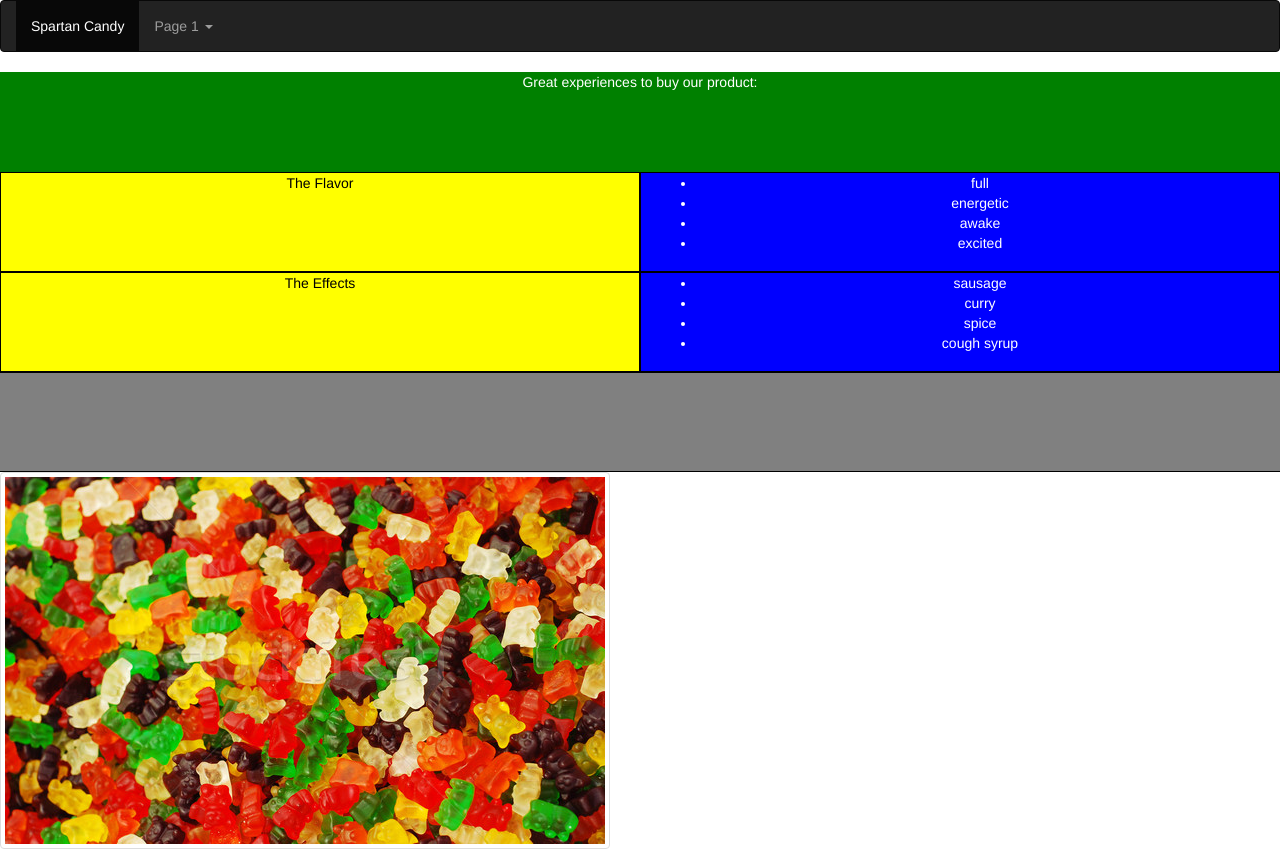
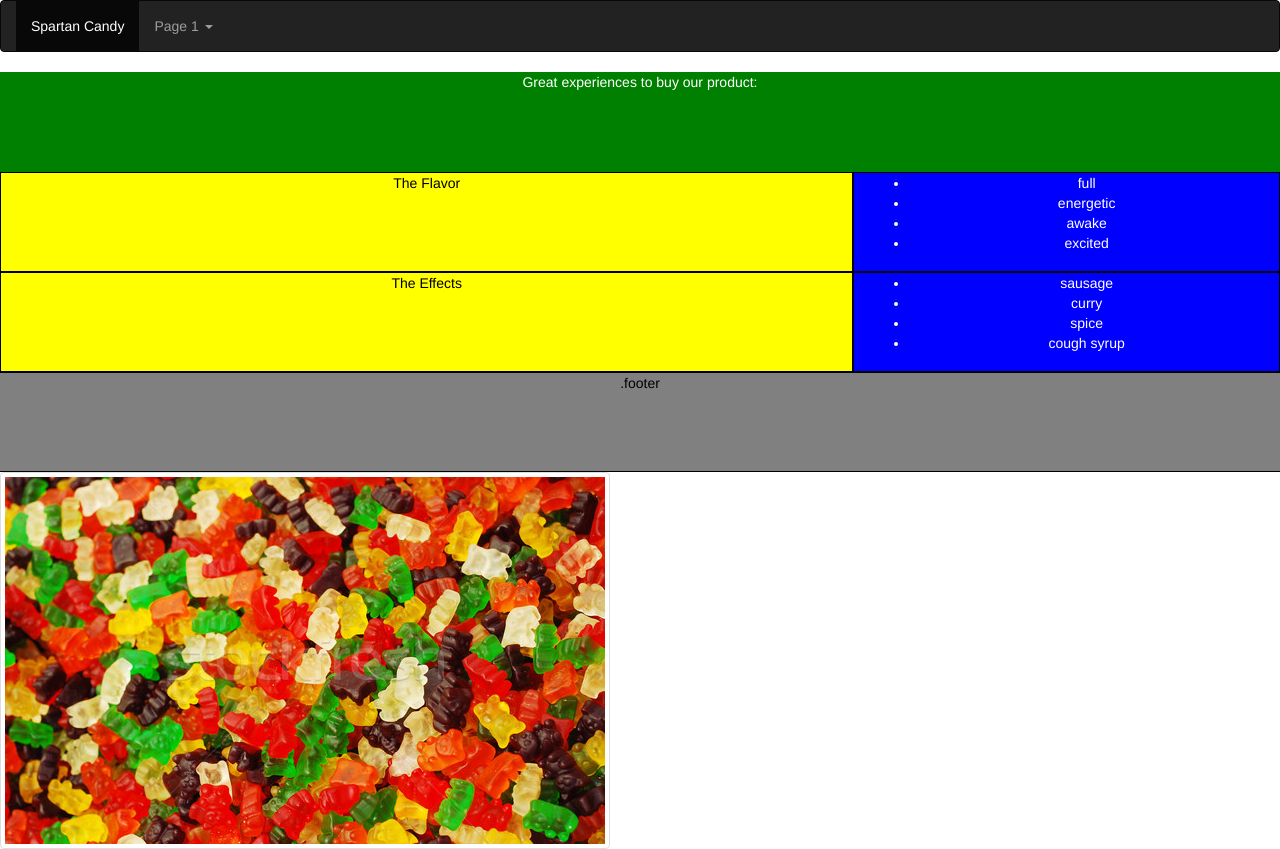
Before and after one commit to yufenhsi/MI-449-SS18-740-css-frameworks-p1twXJ, a plain HTML site: page index.html in a window 1280 px wide. Drawn offline with nearby package versions, Linux system fonts and the light colour scheme.

Commit message:
revise the issue of resizing by adding xs class

```diff
--- a/index.html
+++ b/index.html
@@ -14,23 +14,17 @@
         color: white;
         text-align: center;
       }
-      .col-sm-12{
+      .col-xs-8{
         height:100px;
         background-color: blue;
         color: white;
         text-align: center;
+        border: 1px solid black;
       }
-      .col-lg-6{
+      .col-sm-8{
         height:100px;
         background-color: yellow;
         color: black;
-        text-align: center;
-        border: 1px solid black;
-      }
-      .col-md-6{
-        height:100px;
-        background-color: blue;
-        color: white;
         text-align: center;
         border: 1px solid black;
       }
@@ -63,19 +57,13 @@
       </div>
     </nav>
     <div class="container-fluid">
-
       <div class="row">
-
         <div class="col-xs-12">Great experiences to buy our product:</div>
-
       </div>
 
       <div class="row">
-
-        <div class="col-lg-6">
-          The Flavor
-        </div>
-        <div class="col-md-6">
+        <div class="col-xs-4 col-sm-8 col-lg-8">The Flavor</div>
+        <div class="col-xs-8 col-sm-4 col-md-4">
           <ul>
             <li>full</li>
             <li>energetic</li>
@@ -83,15 +71,11 @@
             <li>excited</li>
           </ul>
         </div>
-
       </div>
 
       <div class="row">
-
-          <div class="col-lg-6">
-            The Effects
-          </div>
-          <div class="col-md-6">
+        <div class="col-xs-4 col-sm-8 col-lg-8">The Effects</div>
+        <div class="col-xs-8 col-sm-4 col-md-4">
           <ul>
             <li>sausage</li>
             <li>curry</li>
@@ -101,14 +85,11 @@
         </div>
 
         <div class="row footer">
-
-          <div class="col-xs-12">
+          <div class="col-xs-12">.footer</div>
         </div>
-
+      </div>
     </div>
       <img src="1032665_stock-photo-gummy-bears.jpg" class="img-thumbnail" alt="Candy">
-        </div>
-    </div>
       <script src="https://maxcdn.bootstrapcdn.com/bootstrap/3.3.7/js/bootstrap.min.js" integrity="sha384-Tc5IQib027qvyjSMfHjOMaLkfuWVxZxUPnCJA7l2mCWNIpG9mGCD8wGNIcPD7Txa" crossorigin="anonymous"></script>
   </body>
 </html>
```
Lines whose indentation alone changed are shown as unchanged.
